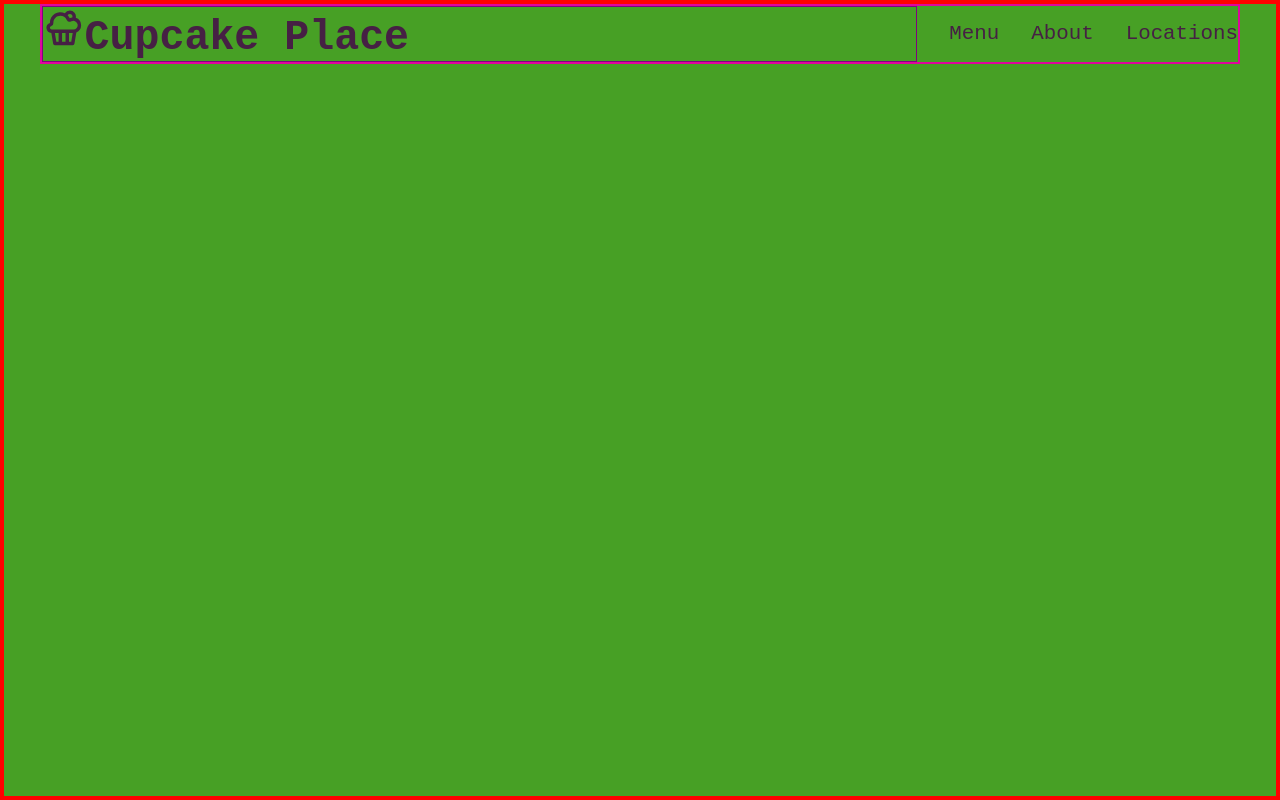
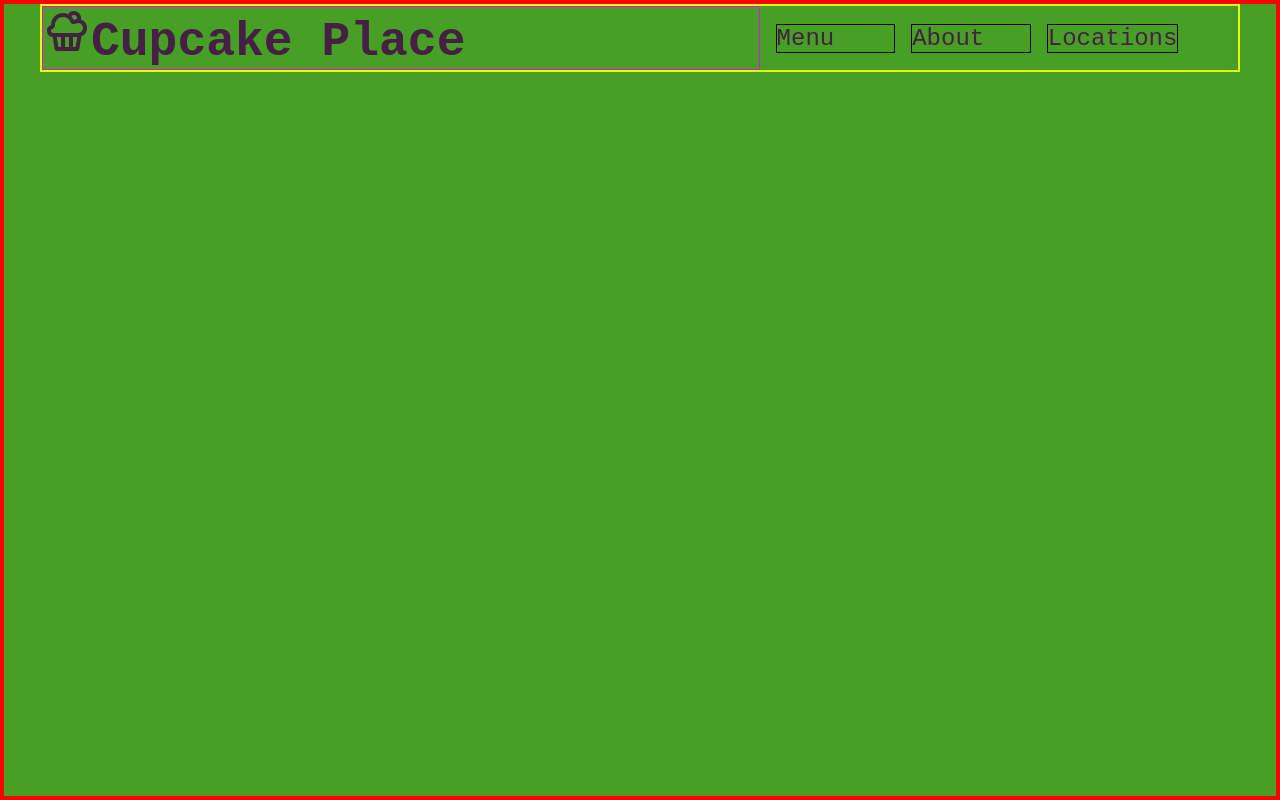
Before and after one commit to anderson-ca/verbose-bassoon, a Next.js app: page / in a window 1280 px wide. Built offline with nearby package versions, Linux system fonts and the light colour scheme.

Commit message:
add desktop layout

```diff
--- a/styles/Navbar.module.css
+++ b/styles/Navbar.module.css
@@ -1,10 +1,4 @@
-.nav {
-    width: 100vw;
-    max-width: 1200px;
-    border: solid 2px blue;
-}
-
-.ul {
+/* .ul {
     display: flex;
     flex-flow: row;
     justify-content: space-between;
@@ -15,22 +9,39 @@
 .li:first-child {
     border: solid 1px purple;
     flex-basis: 75%;
-}
+} */
 
-@media screen and (max-width: 480px) {
+@media screen and (max-width: 560px) {
     .nav {
-        border: solid 2px rgb(223, 5, 157);
+        border: solid 2px rgb(247, 2, 173);
     }
 }
 
-@media screen and (min-width: 481px) and (max-width: 768px) {
+@media screen and (min-width: 561px) and (max-width: 860px) {
     .nav {
-        border: solid 2px rgb(223, 5, 157);
+        border: solid 2px rgb(5, 27, 223);
     }
 }
 
-@media screen and (min-width: 769px) {
+@media screen and (min-width: 861px) {
     .nav {
-        border: solid 2px rgb(223, 5, 157);
+        border: solid 2px rgb(229, 255, 0);
+        width: 100vw;
+        max-width: 1200px;
+    }
+    .ul {
+        display: flex;
+        flex-flow: row wrap;
+        justify-content: flex-start;
+        align-items: center;
+        gap: 1rem;
+    }
+    .li {
+        border: solid 1px black;
+        flex-basis: 10%;
+    }
+    .li:first-child {
+        border: solid 1px rgb(241, 8, 241);
+        flex-basis: 60%;
     }
 }
--- a/styles/globals.css
+++ b/styles/globals.css
@@ -1,6 +1,6 @@
 :root {
     --bg-color: #47A025;
-    --font-size: 1.3rem;
+    --font-size: 1.5rem;
     --primary-color: #EDF4CD;
     --secondary-color: #0F1104;
     --mono: 'Oxygen mono', monospace;
```
